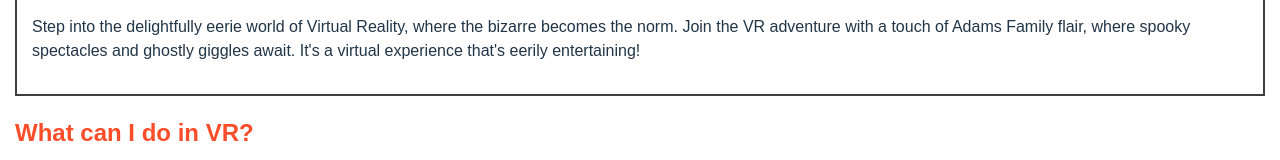
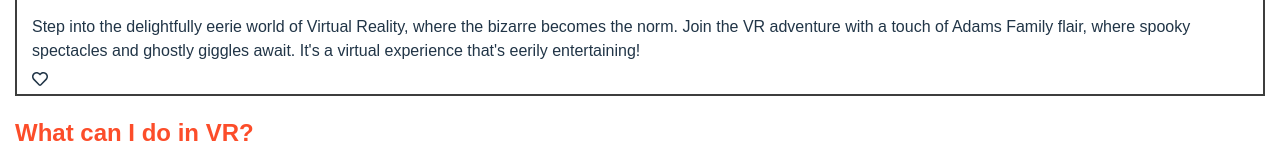
Before and after one commit to johnslw26/Reactplayground, a React (Vite) app in the folder playground/: page / in a window 1280 px wide. Shown: the part 2585-2745 px from the top of the page. Built offline with nearby package versions, Linux system fonts and the light colour scheme.

Commit message:
fixed spelling

```diff
--- a/playground/src/App.tsx
+++ b/playground/src/App.tsx
@@ -113,7 +113,8 @@ function App() {
             onLikeButtonClick={() => {
               console.log("click");
             }}
-            heading="They're Creepy and They're Spooky!"HTML
+            heading="They're Creepy and They're Spooky!"
+            isLikeButtonVisible={true}
           >
             Step into the delightfully eerie world of Virtual Reality, where the
             bizarre becomes the norm. Join the VR adventure with a touch of
```
